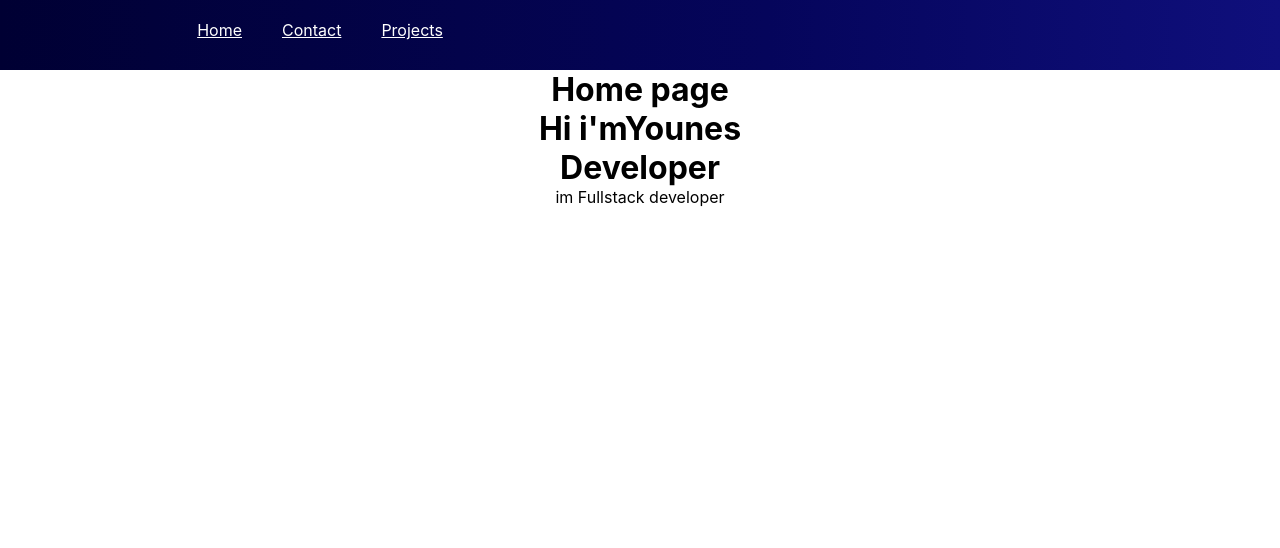
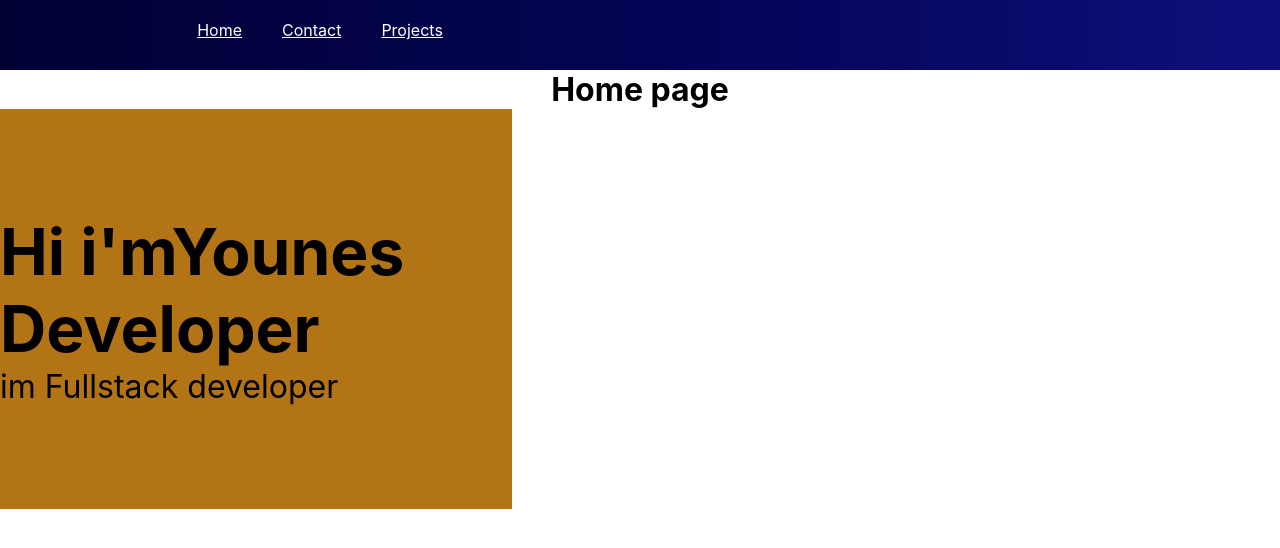
Before and after one commit to Younes-sh/portfolioReact, a React (Create React App) app in the folder app/: page / in a window 1280 px wide. Shown: the top 548 px of the page. Built offline with nearby package versions, Linux system fonts and the light colour scheme.

Commit message:
Writed  header information

```diff
--- a/app/src/Components/Header/Header.jsx
+++ b/app/src/Components/Header/Header.jsx
@@ -1,9 +1,12 @@
+import './header.css'
 const Header = ({name,description,job}) => {
   return (
-    <div>
-        <h1>Hi i'm{name}</h1>
-        <h1>{job}</h1>
-        <p>{description}</p>
+    <div className="Header-txt">
+
+      <h1>Hi i'm{name}</h1>
+      <h1>{job}</h1>
+      <p>{description}</p>
+
     </div>
   )
 }
--- a/app/src/Components/Header/header.css
+++ b/app/src/Components/Header/header.css
@@ -0,0 +1,46 @@
+.Header-txt {
+    display: flex;
+    flex-direction: column;
+    justify-content: center;
+    width: 40%;
+    height: 400px;
+    text-align: start;
+    background-color: rgb(179, 116, 22);
+}
+.Header-txt h1 {
+    font-size: 4rem;
+
+}
+.Header-txt p {
+    font-size: 2rem;
+}
+.Header-txt h1 {
+    animation: fadinText-1 3s ;
+}
+@keyframes fadinText-1 {
+    0% {
+      opacity:0;
+      filter: blur(5px);
+      transform: translatex(-100%);
+    }
+    100% {
+      opacity:1;
+      filter: blur(0);
+      transform: translateX(0);
+    }
+}
+.Header-txt p {
+    animation: fadinText-2 3s ;
+}
+@keyframes fadinText-2 {
+    0% {
+      opacity:0;
+      filter: blur(5px);
+      transform: translatex(-100%);
+    }
+    100% {
+      opacity:1;
+      filter: blur(0);
+      transform: translateX(0);
+    }
+}
```
